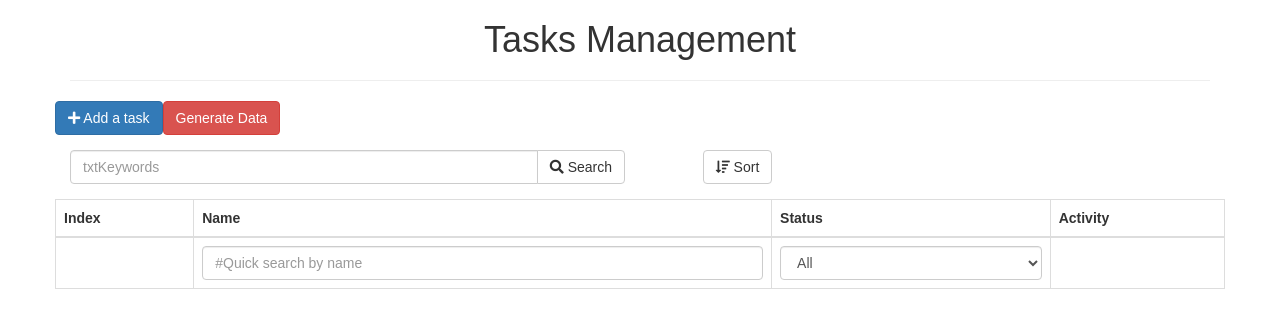
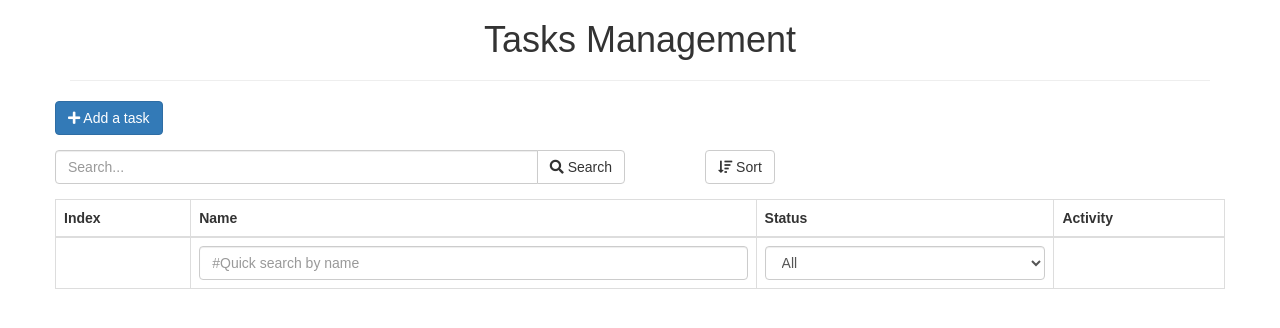
Before and after one commit to dkgian/task-management-app, a React (Create React App) app: page / in a window 1280 px wide. Shown: the top 328 px of the page. Built offline with nearby package versions, Linux system fonts and the light colour scheme.

Commit message:
update status by click

```diff
--- a/src/App.js
+++ b/src/App.js
@@ -19,7 +19,7 @@ class App extends Component {
       isDisplayForm : !this.state.isDisplayForm
     })
     //console.log(this.state.isDisplayForm);
-    this.onGenerateData = this.onGenerateData.bind(this);
+    //this.onGenerateData = this.onGenerateData.bind(this);
   }
 
   onSubmit = (data) =>{
@@ -34,32 +34,58 @@ class App extends Component {
     localStorage.setItem('tasks',JSON.stringify(tasks))
   }
 
-  onGenerateData = () =>{
-    var tasks = [
-      {
-        id: this.genId(),
-        name: 'Task 1',
-        status: true
-      },
-      {
-        id: this.genId(),
-        name: 'Task 2',
-        status: false
-      },
-      {
-        id: this.genId(),
-        name: 'Task 3',
-        status: true
+  onUpdateStatus =(id)=>{
+    let {tasks} = this.state
+    var index = this.findIndex(id);
+    console.log(index)
+    if(index !== -1){
+      tasks[index].status = !tasks[index].status
+      this.setState({
+        tasks: tasks
+      })
+
+      console.log(index)
+    }
+    localStorage.setItem('tasks',JSON.stringify(tasks))
+  }
+
+  findIndex = (id) =>{
+    let {tasks} = this.state;
+    var result = -1
+    tasks.forEach((task,index)=>{
+      if(task.id === id){
+        //console.log(index)
+        result = index
       }
-    ]
+    })
+    return result;
+  }
+  // onGenerateData = () =>{
+  //   var tasks = [
+  //     {
+  //       id: this.genId(),
+  //       name: 'Task 1',
+  //       status: true
+  //     },
+  //     {
+  //       id: this.genId(),
+  //       name: 'Task 2',
+  //       status: false
+  //     },
+  //     {
+  //       id: this.genId(),
+  //       name: 'Task 3',
+  //       status: true
+  //     }
+  //   ]
 
-    this.setState({
-      tasks : tasks
-    });
+  //   this.setState({
+  //     tasks : tasks
+  //   });
 
-    localStorage.setItem('tasks',JSON.stringify(tasks));
+  //   localStorage.setItem('tasks',JSON.stringify(tasks));
 
-  }
+  // }
 
   //this func runs before page is reloaded
   componentWillMount(){
@@ -110,14 +136,14 @@ class App extends Component {
                   >
                    <i className="fas fa-plus"></i> Add a task
                 </button>
-                &nbsp;
-                <button
+
+                {/* <button
                   type="button"
                   className="btn btn-danger float-left"
                   onClick={this.onGenerateData}
                   >
                   Generate Data
-                </button>
+                </button> */}
 
             </div>
 
@@ -130,6 +156,7 @@ class App extends Component {
               <TaskList
                 //tasks = {localStorage.getItem('tasks')}
                 tasks = {tasks}
+                onUpdateStatus = { this.onUpdateStatus }
               />
 
             </div>
--- a/src/components/Control.js
+++ b/src/components/Control.js
@@ -6,9 +6,16 @@ import Sort from './Sort'
 class Control extends Component {
   render() {
     return (
-    <div>
+    <div className="row">
+
+      <div className="col-xs-6 col-sm-6 col-md-6 col-lg-6">
         <Search/>
+      </div>
+
+      <div className="col-xs-2 col-sm-2 col-md-2 col-lg-2">
         <Sort/>
+      </div>
+
     </div>
     );
   }
--- a/src/components/Search.js
+++ b/src/components/Search.js
@@ -5,13 +5,12 @@ import '../App.css';
 class Search extends Component {
   render() {
     return (
-        <div className="col-xs-6 col-sm-6 col-md-6 col-lg-6" >
         <div className="input-group">
             <input
             type="text"
             name="txtKeywords"
             className="form-control"
-                placeholder = "txtKeywords"
+            placeholder = "Search..."
             />
 
             <span className="input-group-btn">
@@ -20,7 +19,6 @@ class Search extends Component {
             </button>
             </span>
         </div>
-        </div>
     );
   }
 }
--- a/src/components/Sort.js
+++ b/src/components/Sort.js
@@ -5,7 +5,6 @@ import '../App.css';
 class Sort extends Component {
   render() {
     return (
-        <div className="col-xs-2 col-sm-2 col-md-2 col-lg-2">
         <div className="dropdown">
             <button type="button" className="btn btn-default dropdown-toggle" data-toggle="dropdown">
             <i className="fas fa-sort-amount-down"></i> Sort
@@ -21,7 +20,6 @@ class Sort extends Component {
                 </ul>
             </div>
         </div>
-        </div>
     );
   }
 }
--- a/src/components/TaskForm.js
+++ b/src/components/TaskForm.js
@@ -79,8 +79,6 @@ class Taskform extends Component {
 
             </div>
         </div>
-
-
     );
   }
 }
--- a/src/components/TaskItem.js
+++ b/src/components/TaskItem.js
@@ -2,6 +2,10 @@ import React, { Component } from 'react';
 import '../App.css';
 
 class TaskItem extends Component {
+
+  onUpdateStatus = () =>{
+    this.props.onUpdateStatus(this.props.task.id)
+  }
 
   render() {
     let { task, index } = this.props;
@@ -12,7 +16,10 @@ class TaskItem extends Component {
           <td>{task.name}</td>
           <td className="item-center">
             <span
-                className={ task.status === true? 'label label-success': 'label label-danger'}>
+              style = {{cursor:'pointer'}}
+              className={ task.status === true? 'label label-success': 'label label-danger'}
+              onClick = {this.onUpdateStatus}
+            >
                         { task.status === true? 'Active' : 'Deactive'}
             </span>
           </td>
--- a/src/components/TaskList.js
+++ b/src/components/TaskList.js
@@ -16,6 +16,7 @@ class TaskList extends Component {
           key = {task.id}
           index = {index}
           task = {task}
+          onUpdateStatus = {this.props.onUpdateStatus}
         />
       )
     })
@@ -48,7 +49,7 @@ class TaskList extends Component {
                 >
                 <option value="2">All</option>
                 <option value="1">Active</option>
-                <option value="0">Hidden</option>
+                <option value="0">Deactive</option>
               </select>
             </td>
             <td></td>
```
Lines whose indentation alone changed are shown as unchanged.
